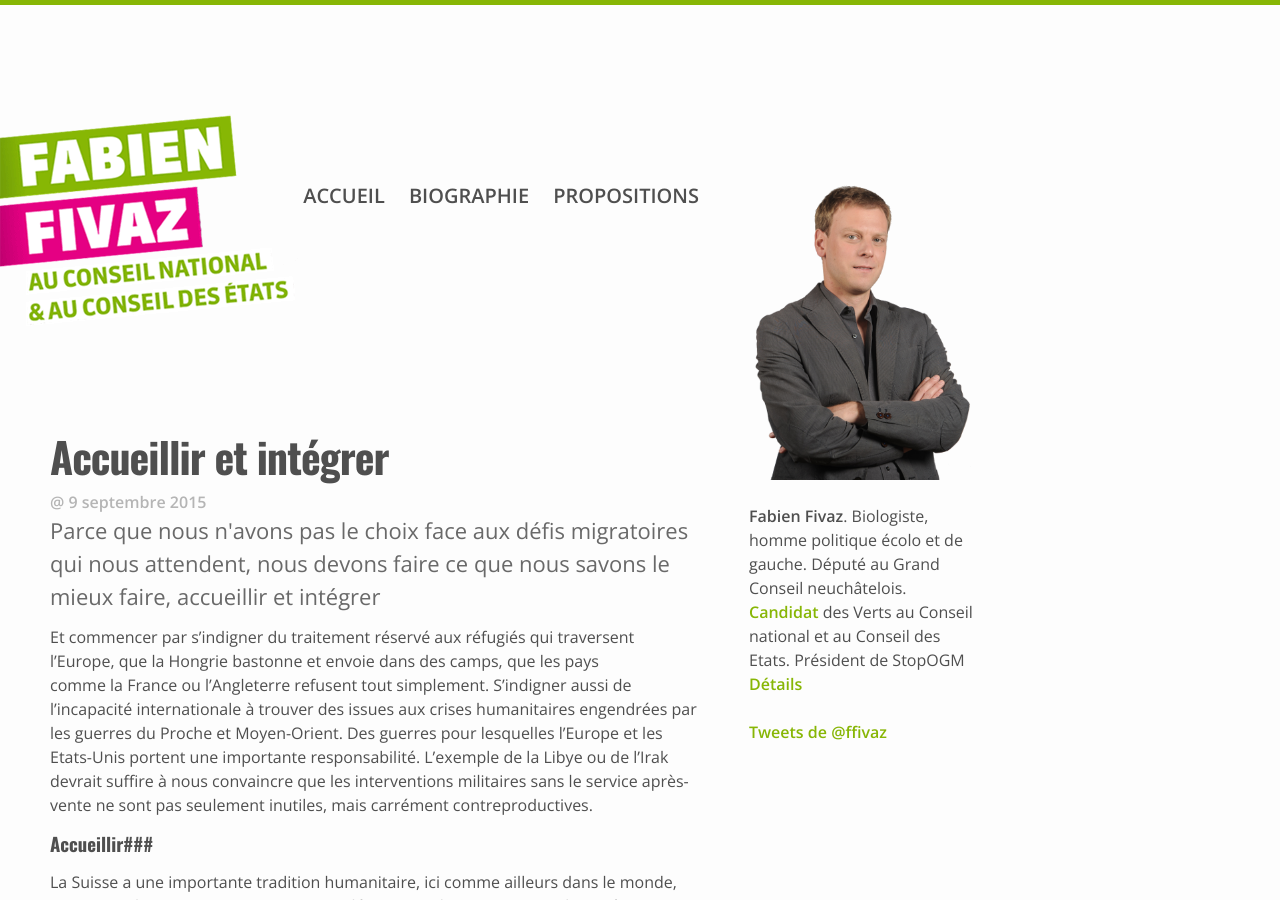
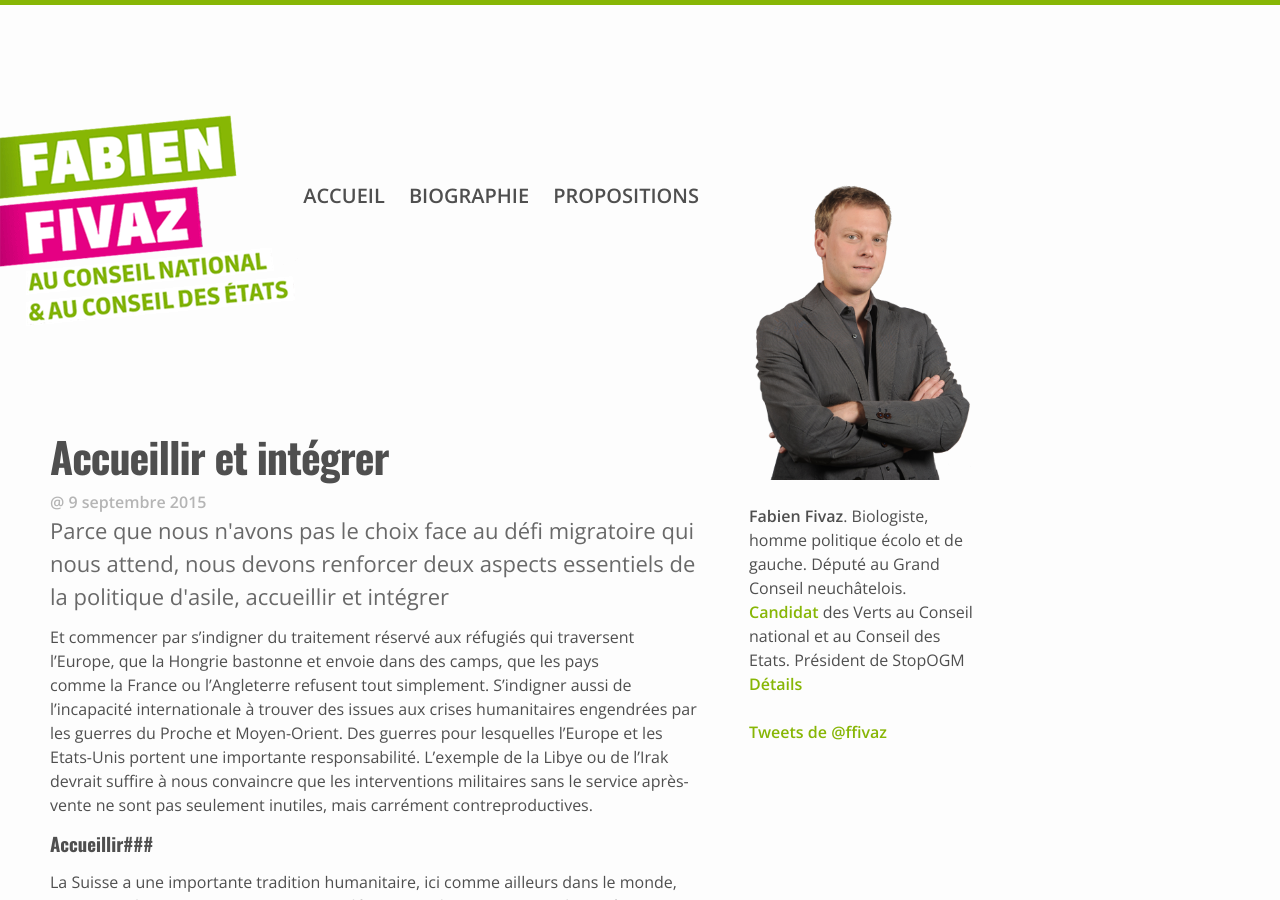
Before and after one commit to ffivaz/ffivaz.github.io, a Jekyll site: the page built from _posts/2015-09-09-accueillir-et-integrer.markdown, in a window 1280 px wide and 900 px high. Built offline with Jekyll 4.4.1, drawn with Linux system fonts in a browser that asks for light colours; nearby versions of some CDN libraries; comment, search, counter and statistics services are not loaded.

Commit message:
Article immigration changements

```diff
--- a/_posts/2015-09-09-accueillir-et-integrer.markdown
+++ b/_posts/2015-09-09-accueillir-et-integrer.markdown
@@ -1,7 +1,7 @@
 ---
 layout: post
 title: Accueillir et intégrer
-summary: Parce que nous n'avons pas le choix face aux défis migratoires qui nous attendent, nous devons faire ce que nous savons le mieux faire, accueillir et intégrer
+summary: Parce que nous n'avons pas le choix face au défi migratoire qui nous attend, nous devons renforcer deux aspects essentiels de la politique d'asile, accueillir et intégrer
 twitter: Défi migratoire - accueillir et intégrer
 sitemap:
   lastmod: 2015-09-09
```
